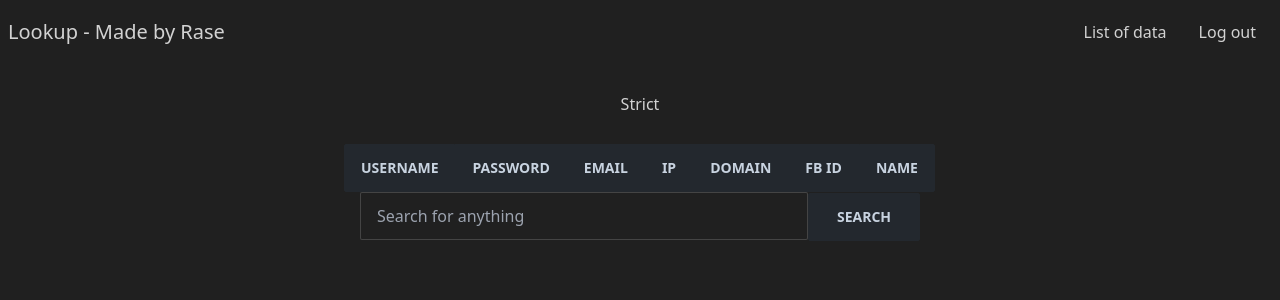
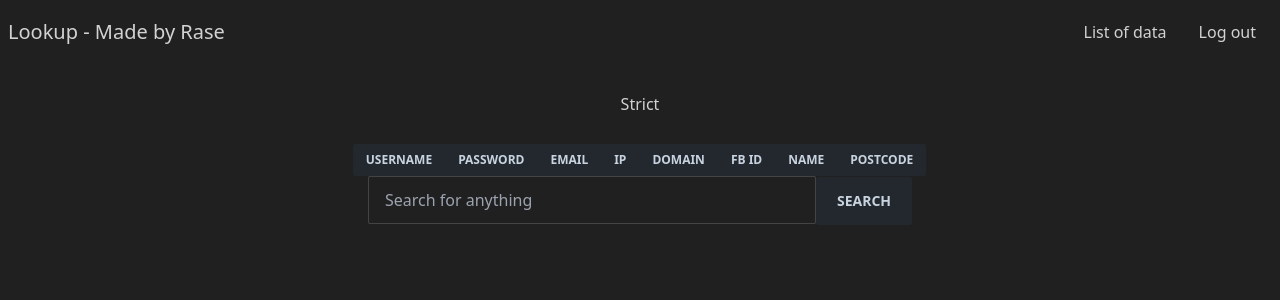
Before and after one commit to 52617365/Lookup, a Next.js app: page /lookup in a window 1280 px wide. Shown: the top 300 px of the page. Built offline with nearby package versions, Linux system fonts and the light colour scheme.

Commit message:
More indexes added. + thoughts.
I'm trying to figure out if this layout is good.

```diff
--- a/components/LookUpOptionButtons.tsx
+++ b/components/LookUpOptionButtons.tsx
@@ -15,6 +15,7 @@ const modes: Array<Mode> = [
   { name: "domain", id: "domain" },
   { name: "fb id", id: "facebookid" },
   { name: "name", id: "name" },
+  { name: "postcode", id: "zipcode" },
 ];
 export default function LookUpOptionButtons({
   setLookupOptionState,
@@ -37,7 +38,7 @@ export default function LookUpOptionButtons({
             name="options"
             value={mode.id}
             data-title={mode.name}
-            className="btn"
+            className="btn btn-sm text-xs"
           />
         );
       })}
--- a/components/SearchButton.tsx
+++ b/components/SearchButton.tsx
@@ -6,10 +6,10 @@ export default function SearchButton({
   searchButtonHandler: any;
 }): JSX.Element {
   if (isLoading) {
-    return <button className="btn loading w-28"></button>;
+    return <button className="btn loading w-18"></button>;
   } else {
     return (
-      <button onClick={searchButtonHandler} className="btn w-28">
+      <button onClick={searchButtonHandler} className="btn w-24">
         Search
       </button>
     );
--- a/pages/lookup.tsx
+++ b/pages/lookup.tsx
@@ -109,9 +109,8 @@ const Lookup: NextPage = () => {
       <Topnav options={topNavLinks} />
       <LookupOptions isWildcard={isWildcard} setWildcard={setWildcard} />
       <div className="text-center">
+        <LookUpOptionButtons setLookupOptionState={setLookupOption} />
         <div>
-          <LookUpOptionButtons setLookupOptionState={setLookupOption} />
-        </div>
           <TextInput
             placeholderText="Search for anything"
             inputRef={captureLookUpQueryRef}
@@ -120,6 +119,7 @@ const Lookup: NextPage = () => {
             searchButtonHandler={searchButtonHandler}
             isLoading={buttonIsLoading}
           />
+        </div>
         {renderQueryInformation(databaseResults, isFetched, timeTook)}
       </div>
       <div className={"grid m-auto pt-5 w-5/6"}>
```
Lines whose indentation alone changed are shown as unchanged.
